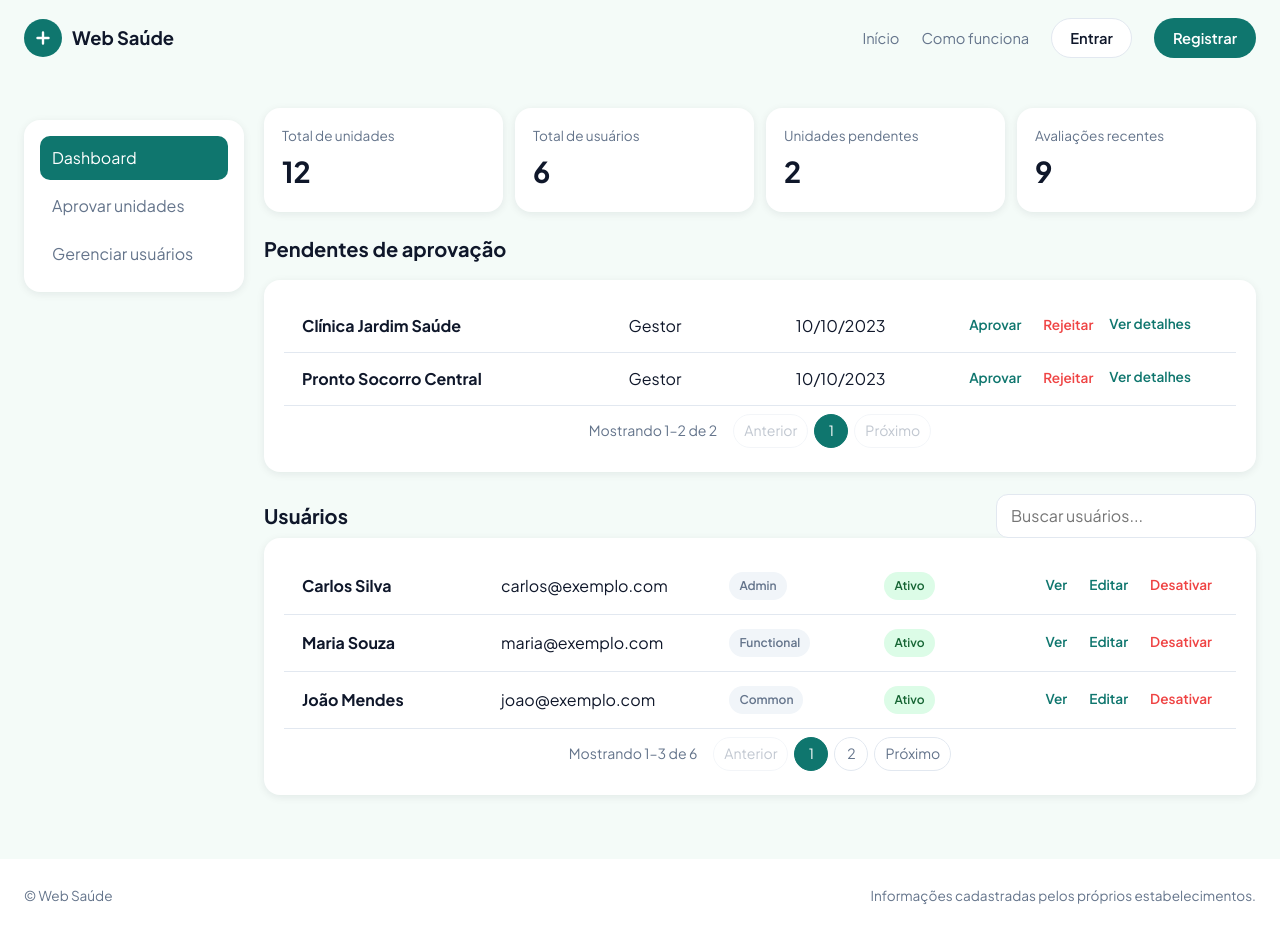
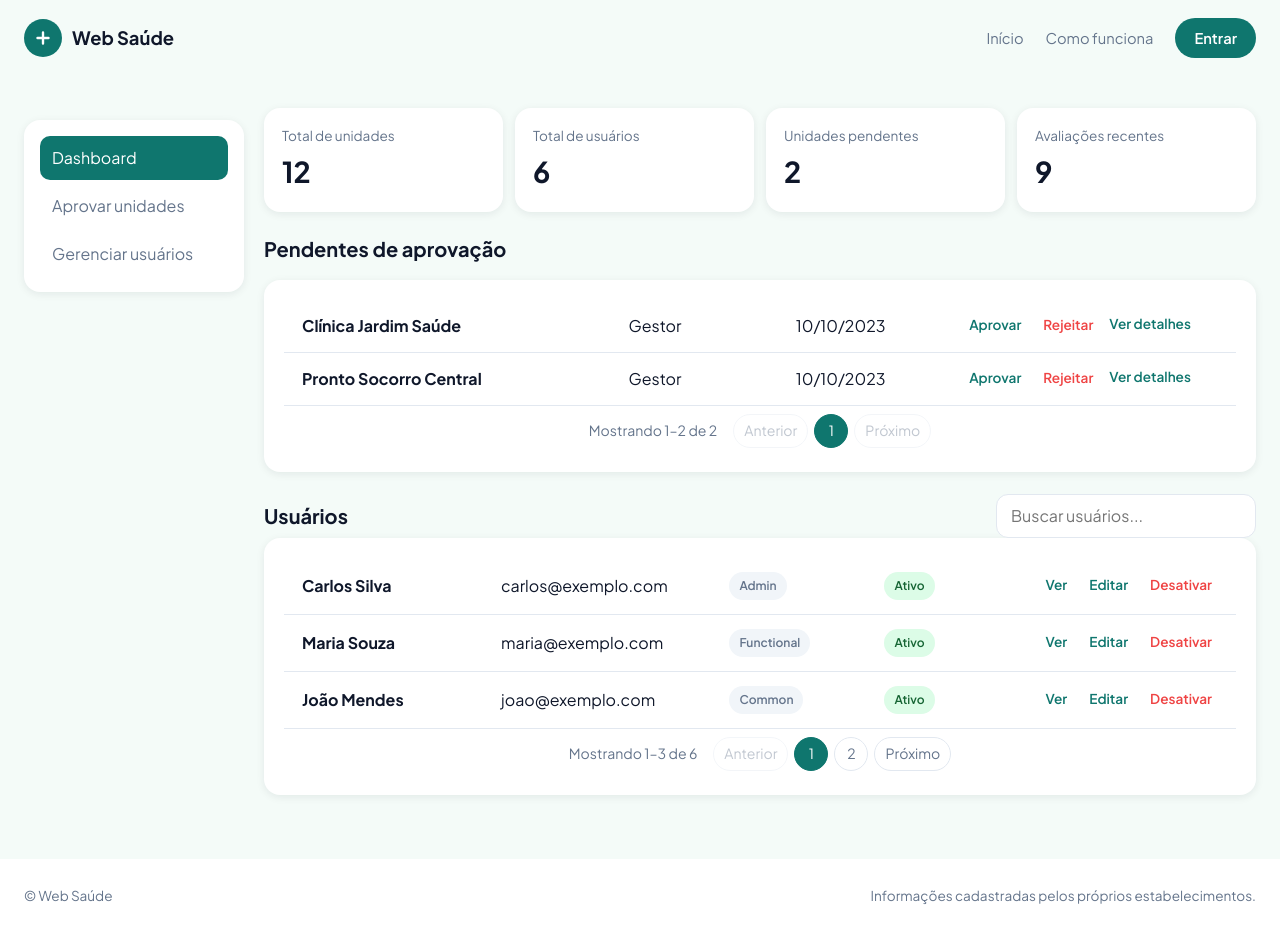
Before and after one commit to WebSaudeApp/web-saude-interface, a Next.js app: page /admin in a window 1280 px wide. Built offline with nearby package versions, Linux system fonts and the light colour scheme.

Commit message:
feat: remove o botao registrar e deixa so entrar no header

```diff
--- a/src/components/layouts/Header.tsx
+++ b/src/components/layouts/Header.tsx
@@ -80,14 +80,9 @@ export default function Header() {
               {user.name}
             </Link>
           ) : (
-            <>
-              <Link className="btn btn-ghost" href={publicRoutes.login}>
-                Entrar
-              </Link>
-              <Link className="btn btn-primary" href={publicRoutes.register}>
-                Registrar
-              </Link>
-            </>
+            <Link className="btn btn-primary" href={publicRoutes.login}>
+              Entrar
+            </Link>
           )}
           <button
             type="button"
```
